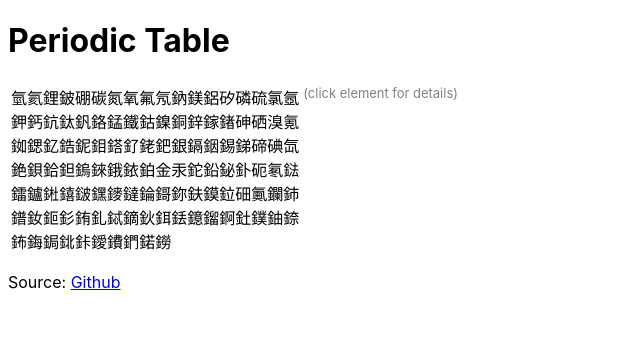
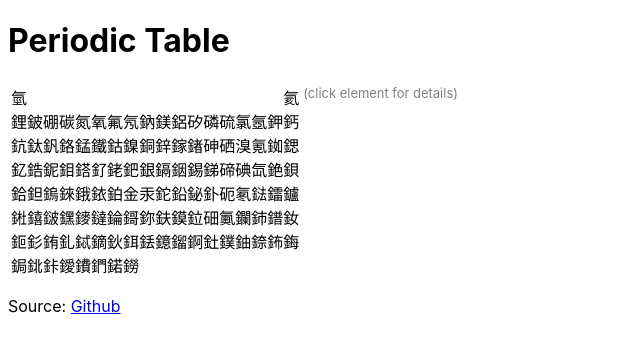
Before and after one commit to kaicarver/yuansu-react, a React (Create React App) app: page / in a window 1280 px wide. Shown: the top 352 px of the page, without its empty margins (0-640 px from the left). Built offline with nearby package versions, Linux system fonts and the light colour scheme.

Commit message:
nth-child to the rescue!

```diff
--- a/src/index.css
+++ b/src/index.css
@@ -22,6 +22,10 @@ table tr td {
   grid-template-columns: repeat(17, auto) 1fr;
 }
 
+#main span:nth-child(2) {
+  grid-column-start: -2;
+}
+
 #help {
   color: gray;
   font-size: 90%;
```
